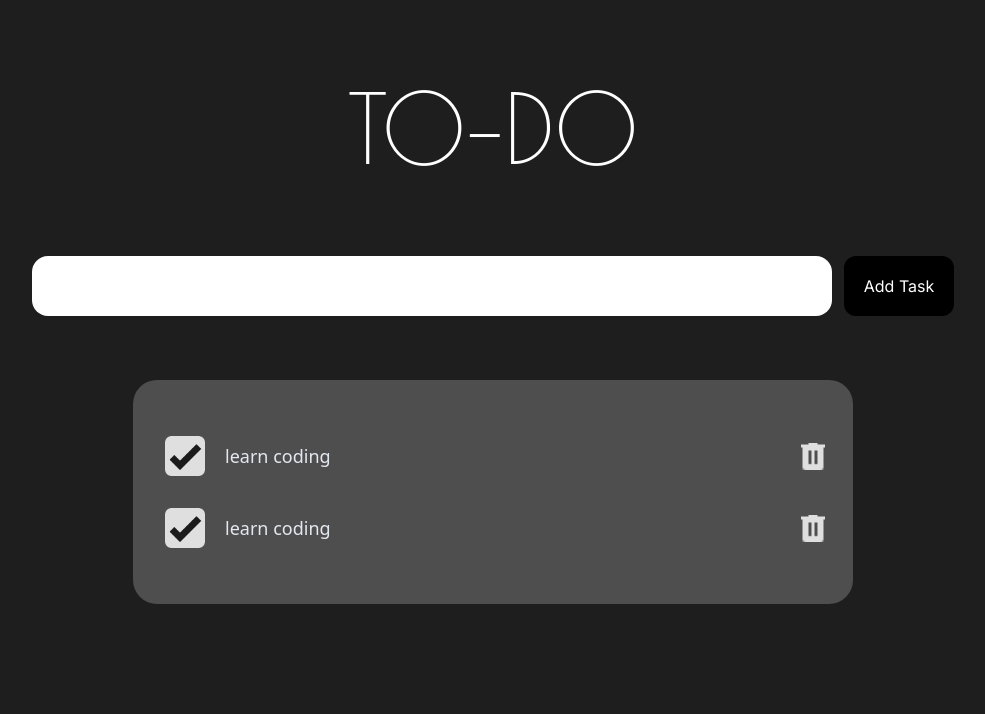
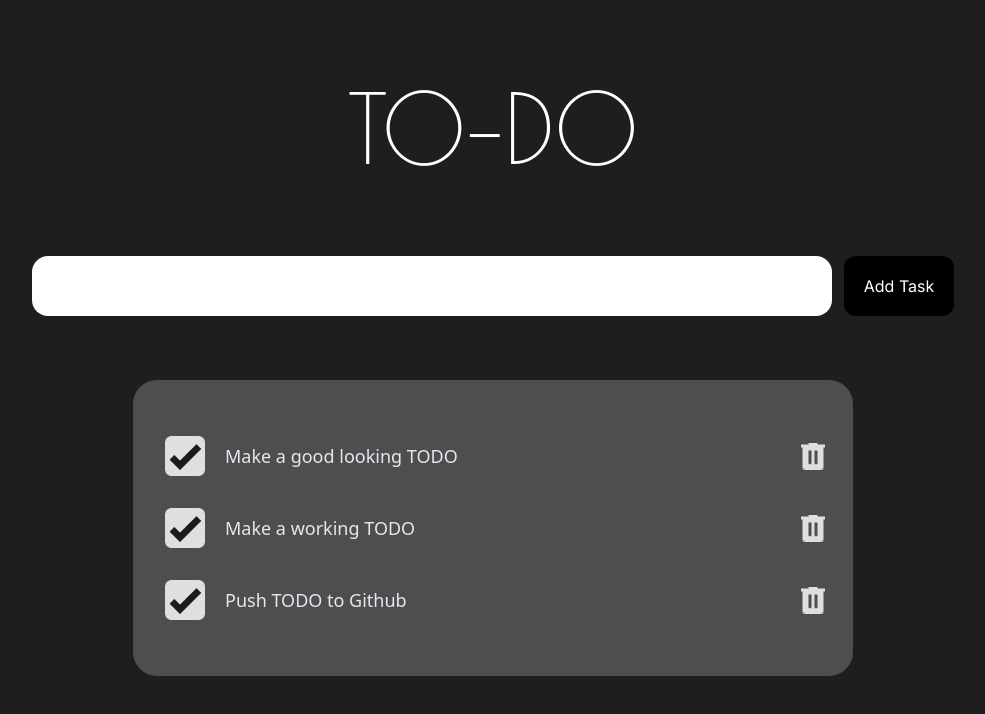
Before and after one commit to abbiebabu/TodoApp, a React (Vite) app: page / in a window 1280 px wide. Shown: the top 714 px of the page, without its empty margins (147-1132 px from the left). Built offline with nearby package versions, Linux system fonts and the light colour scheme; a web font is replaced by a local one.

Commit message:
made some changes

```diff
--- a/src/App.jsx
+++ b/src/App.jsx
@@ -15,8 +15,10 @@
         </div>
         {/* todo list */}
         <div className="my-16 mx-70 bg-[#4F4E4E] rounded-3xl py-6">
-          <TodoItems />
-          <TodoItems />
+          <TodoItems text={"Make a good looking TODO"} />
+          <TodoItems text={"Make a working TODO"} />
+          <TodoItems text={"Push TODO to Github"} />
+
         </div>
       </div>
     </>
--- a/src/components/TodoItems.jsx
+++ b/src/components/TodoItems.jsx
@@ -1,14 +1,13 @@
-import React from "react";
 import tick from "../assets/tick.png";
 import untick from "../assets/untick.png";
 import del from "../assets/del.png";
 
-export const TodoItems = (list) => {
+export const TodoItems = ({text}) => {
   return (
     <div className="flex ml-3 my-8 items-center px-5 ">
       <div className="flex flex-1 gap-5 items-center cursor-pointer ">
         <img className="h-10 w-10" src={tick} alt="" />
-        <p className="text-slate-200 text-[18px]">learn coding</p>
+        <p className="text-slate-200 text-[18px]">{text}</p>
       </div>
       <img src={del} alt="" className="w-6 cursor-pointer mx-2" />
     </div>
```
